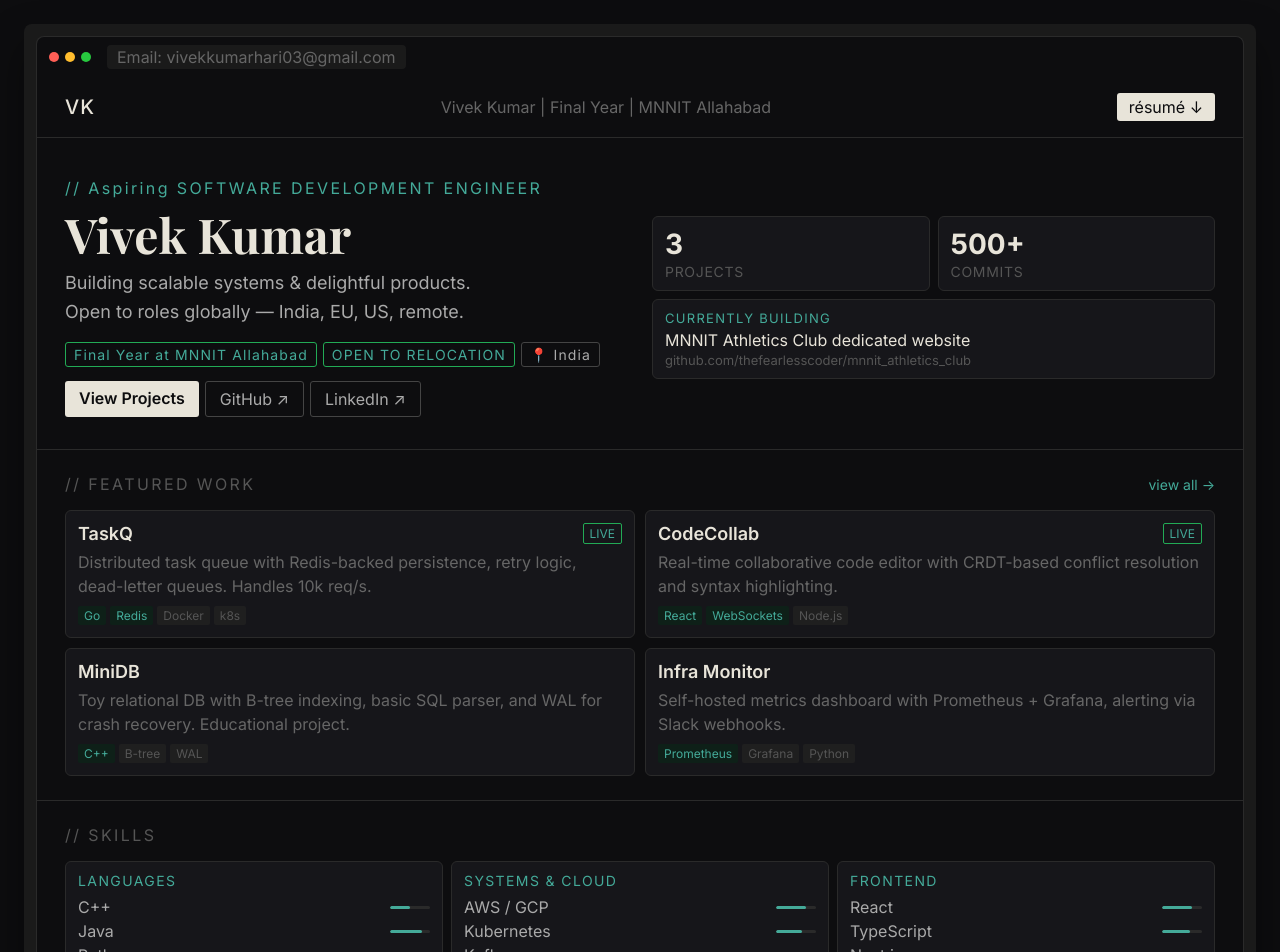
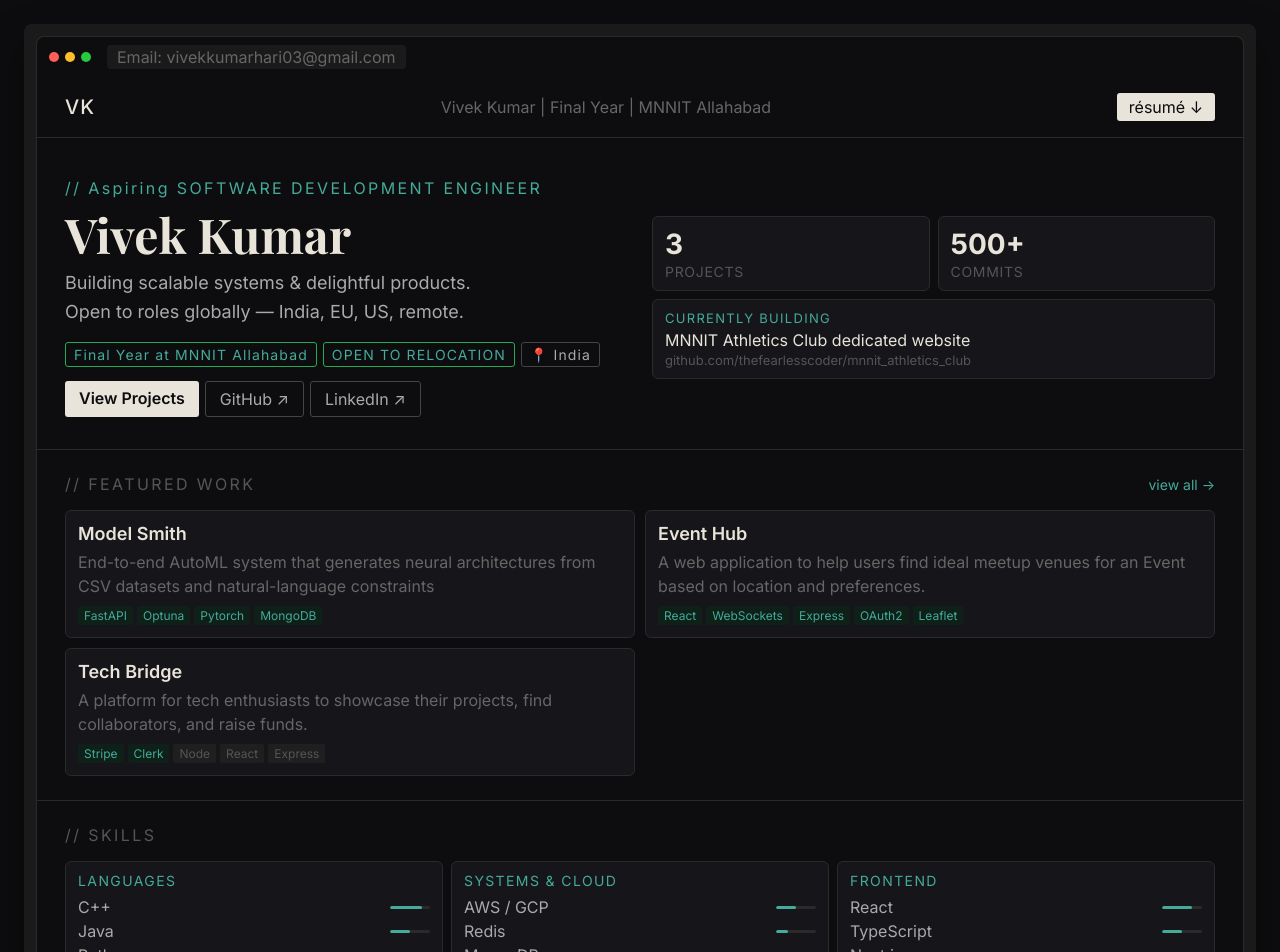
Before and after one commit to thefearlesscoder/portfolio_app, a React (Vite) app: page / in a window 1280 px wide. Shown: the top 952 px of the page. Built offline with nearby package versions, Linux system fonts and the light colour scheme.

Commit message:
feat: update portfolio projects and recalibrate technical skill levels

```diff
--- a/src/data/portfolioData.js
+++ b/src/data/portfolioData.js
@@ -25,81 +25,73 @@ export const portfolioData = {
   },
   projects: [
     {
-      id: "taskq",
-      name: "TaskQ",
-      status: "LIVE",
-      link: "https://github.com/thefearlesscoder/taskq",
-      description: "Distributed task queue with Redis-backed persistence, retry logic, dead-letter queues. Handles 10k req/s.",
+      id: "modelsmith",
+      name: "Model Smith",
+      status: null, //LIVE
+      link: "https://github.com/Anubhav17ambudhi/ModelSmith",
+      description: "End-to-end AutoML system that generates neural architectures from CSV datasets and natural-language constraints",
       tags: [
-        { name: "Go", highlight: true },
-        { name: "Redis", highlight: true },
-        { name: "Docker", highlight: false },
-        { name: "k8s", highlight: false }
+        { name: "FastAPI", highlight: true },
+        { name: "Optuna", highlight: true },
+        { name: "Pytorch", highlight: true },
+        { name: "MongoDB", highlight: true }
       ]
     },
     {
-      id: "codecollab",
-      name: "CodeCollab",
-      status: "LIVE",
-      link: "https://github.com/thefearlesscoder/codecollab",
-      description: "Real-time collaborative code editor with CRDT-based conflict resolution and syntax highlighting.",
+      id: "eventhub",
+      name: "Event Hub",
+      status: null, // LIVE
+      link: "https://github.com/thefearlesscoder/EventHub",
+      description: "A web application to help users find ideal meetup venues for an Event based on location and preferences.",
       tags: [
         { name: "React", highlight: true },
         { name: "WebSockets", highlight: true },
-        { name: "Node.js", highlight: false }
+        { name: "Express", highlight: true},
+        { name: "OAuth2", highlight: true },
+        { name: "Leaflet", highlight: true}
       ]
     },
     {
-      id: "minidb",
-      name: "MiniDB",
+      id: "techbridge",
+      name: "Tech Bridge",
       status: null,
-      link: "https://github.com/thefearlesscoder/minidb",
-      description: "Toy relational DB with B-tree indexing, basic SQL parser, and WAL for crash recovery. Educational project.",
+      link: "https://github.com/thefearlesscoder/Tech-Bridge",
+      description: "A platform for tech enthusiasts to showcase their projects, find collaborators, and raise funds.",
       tags: [
-        { name: "C++", highlight: true },
-        { name: "B-tree", highlight: false },
-        { name: "WAL", highlight: false }
+        { name: "Stripe", highlight: true },
+        { name: "Clerk", highlight: true },
+        { name: "Node", highlight: false },
+        { name: "React", highlight: false},
+        { name: "Express", highlight: false}
       ]
     },
-    {
-      id: "infra-monitor",
-      name: "Infra Monitor",
-      status: null,
-      link: "https://github.com/thefearlesscoder/infra-monitor",
-      description: "Self-hosted metrics dashboard with Prometheus + Grafana, alerting via Slack webhooks.",
-      tags: [
-        { name: "Prometheus", highlight: true },
-        { name: "Grafana", highlight: false },
-        { name: "Python", highlight: false }
-      ]
-    }
+
   ],
   skills: [
     {
       category: "LANGUAGES",
       items: [
-        { name: "C++", level: 50 },
-        { name: "Java", level: 80 },
-        { name: "Python", level: 70 },
+        { name: "C++", level: 80 },
+        { name: "Java", level: 50 },
+        { name: "Python", level: 50 },
         { name: "C", level: 55 }
       ]
     },
     {
       category: "SYSTEMS & CLOUD",
       items: [
-        { name: "AWS / GCP", level: 75 },
-        { name: "Kubernetes", level: 65 },
-        { name: "Kafka", level: 60 },
-        { name: "PostgreSQL", level: 80 },
-        { name: "Redis", level: 40}
+        { name: "AWS / GCP", level: 50 },
+        { name: "Redis", level: 30 },
+        { name: "MongoDB", level: 70 },
+        { name: "Git", level: 80}
       ]
     },
     {
       category: "FRONTEND",
       items: [
         { name: "React", level: 75 },
-        { name: "TypeScript", level: 70 },
-        { name: "Next.js", level: 60 },
+        { name: "TypeScript", level: 50 },
+        { name: "Next.js", level: 50 },
         { name: "REST / gRPC", level: 80 }
       ]
     }
```
